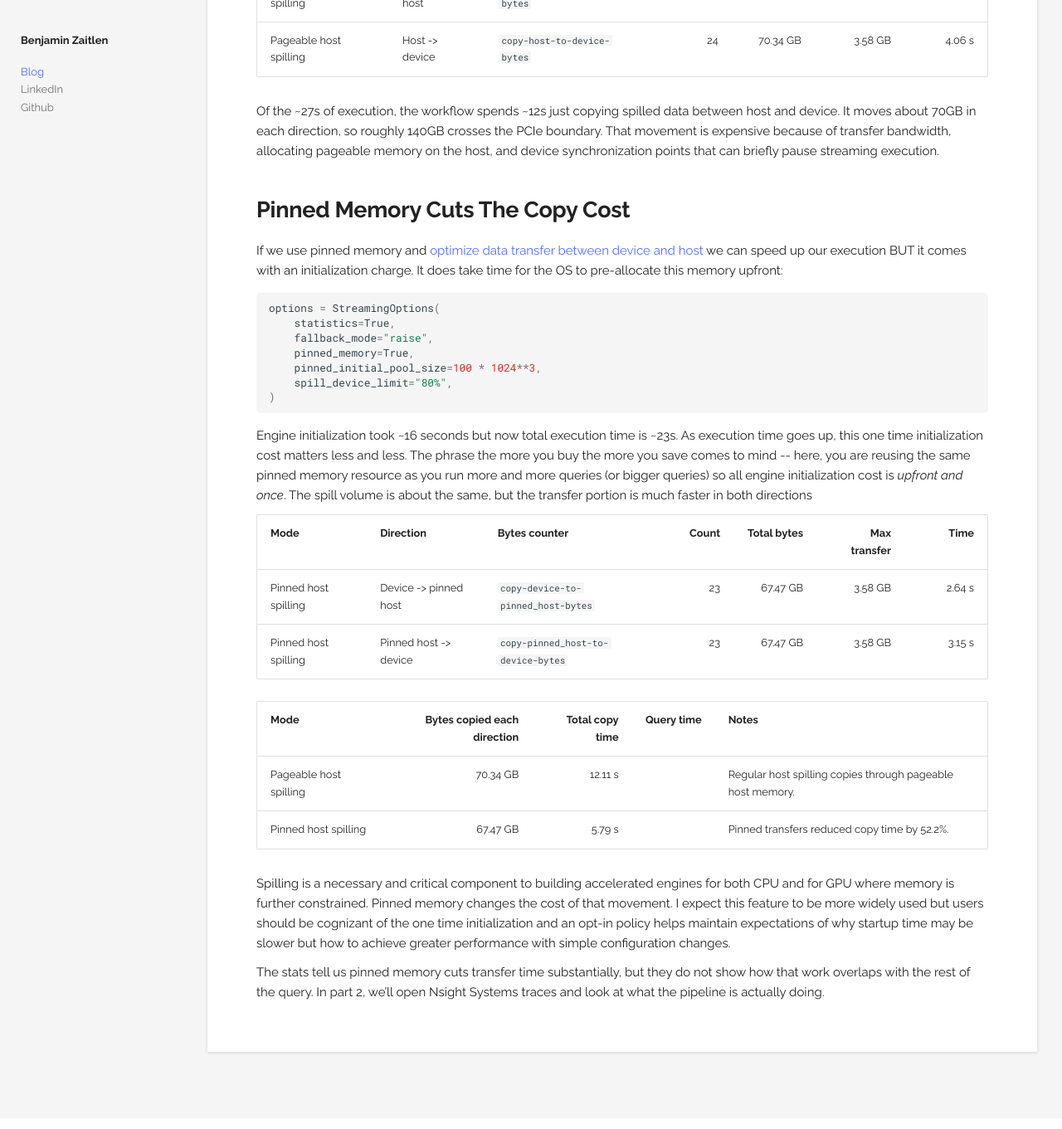
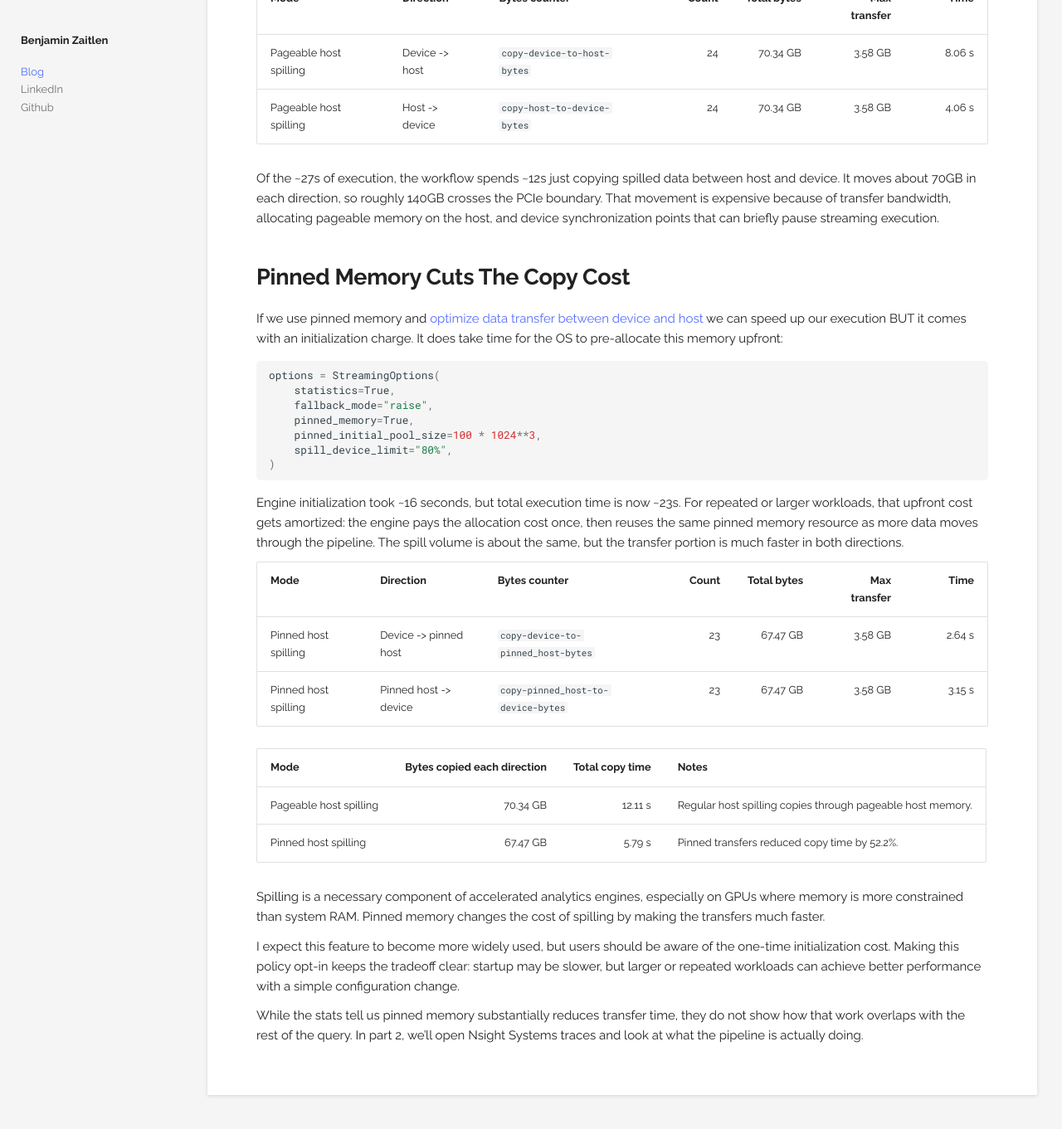
Before and after one commit to quasiben/quasiben.github.io, an MkDocs documentation site: the page built from docs/blog/posts/fancy-memory-for-etl-pt-1.md, in a window 1280 px wide and 1400 px high, scrolled down 2239 px. Shown: the top 1361 px of the window at 83% size. Built offline with MkDocs 1.6.1 and Material for MkDocs 9.7.7, drawn with Linux system fonts in a browser that asks for light colours; some of the changed text lies outside the part shown.

Commit message:
address more feedback

````diff
--- a/docs/blog/posts/fancy-memory-for-etl-pt-1.md
+++ b/docs/blog/posts/fancy-memory-for-etl-pt-1.md
@@ -57,13 +57,15 @@
     )
 ```
 
-Uncompressed the data is ~50GB, so we'd expect some spilling.  With cudf-polars 26.06, we have a new backend to execute and manage memory: [RapidsMPF](https://github.com/rapidsai/rapidsmpf).  Let's see what happens when we naively run the query and write the results back to disk:
+Uncompressed the data is ~50GB, so we'd expect some spilling.  With cuDF-Polars 26.06, we have a new backend to execute and manage memory: [RapidsMPF](https://github.com/rapidsai/rapidsmpf).  Let's see what happens when we naively run the query and write the results back to disk:
 
 ```python
 build_query(data_dir).sink_parquet(output_path, engine='gpu')
 ```
 
-On this L40, the query runs in ~27s.  You may or may not know this, but cuDF-polars is doing something on your behalf.  It's spilling and seems like it has a reasonable default.  By default,  at 80% of the device memory,  cuDF-Polars will start spilling from device-to-host.   Let's turn off spilling and see what happens.  For this we are going to explicitly configure the GPU engine and options for cuDF-polars:
+## Spilling Saves The Query
+
+On this L40, the query runs in ~27s.  By default, at 80% of the device memory,  cuDF-Polars will start spilling from device-to-host.  Let's turn off spilling and see what happens.  For this we are going to explicitly configure the GPU engine and options for cuDF-Polars:
 
 ```python
 
@@ -118,18 +120,21 @@
 )
 ```
 
-Engine initialization took ~16 seconds but now total execution time is ~23s.  As execution time goes up, this one time initialization cost matters less and less.  The phrase the more you buy the more you save comes to mind -- here, you are reusing the same pinned memory resource as you run more and more queries (or bigger queries) so all engine initialization cost is *upfront and once*.  The spill volume is about the same, but the transfer portion is much faster in both directions
+Engine initialization took ~16 seconds, but total execution time is now ~23s. For repeated or larger workloads, that upfront cost gets amortized: the engine pays the allocation cost once, then reuses the same pinned memory resource as more data moves through the pipeline. The spill volume is about the same, but the transfer portion is much faster in both directions.
+
 
 | Mode | Direction | Bytes counter | Count | Total bytes | Max transfer | Time |
 | --- | --- | --- | ---: | ---: | ---: | ---: |
 | Pinned host spilling | Device -> pinned host | `copy-device-to-pinned_host-bytes` | 23 | 67.47 GB | 3.58 GB | 2.64 s |
 | Pinned host spilling | Pinned host -> device | `copy-pinned_host-to-device-bytes` | 23 | 67.47 GB | 3.58 GB | 3.15 s |
 
-| Mode | Bytes copied each direction | Total copy time | Query time | Notes |
-| --- | ---: | ---: | ---: | --- |
-| Pageable host spilling | 70.34 GB | 12.11 s |  | Regular host spilling copies through pageable host memory. |
-| Pinned host spilling | 67.47 GB | 5.79 s |  | Pinned transfers reduced copy time by 52.2%. |
+| Mode | Bytes copied each direction | Total copy time | Notes |
+| --- | ---: | ---: | --- |
+| Pageable host spilling | 70.34 GB | 12.11 s | Regular host spilling copies through pageable host memory. |
+| Pinned host spilling | 67.47 GB | 5.79 s | Pinned transfers reduced copy time by 52.2%. |
 
-Spilling is a necessary and critical component to building accelerated engines for both CPU and for GPU where memory is further constrained.  Pinned memory changes the cost of that movement.  I expect this feature to be more widely used but users should be cognizant of the one time initialization and an opt-in policy helps maintain expectations of why startup time may be slower but how to achieve greater performance with simple configuration changes.
+Spilling is a necessary component of accelerated analytics engines, especially on GPUs where memory is more constrained than system RAM. Pinned memory changes the cost of spilling by making the transfers much faster.
 
-The stats tell us pinned memory cuts transfer time substantially, but they do not show how that work overlaps with the rest of the query. In part 2, we’ll open Nsight Systems traces and look at what the pipeline is actually doing.
+I expect this feature to become more widely used, but users should be aware of the one-time initialization cost. Making this policy opt-in keeps the tradeoff clear: startup may be slower, but larger or repeated workloads can achieve better performance with a simple configuration change.
+
+While the stats tell us pinned memory substantially reduces transfer time, they do not show how that work overlaps with the rest of the query.  In part 2, we’ll open Nsight Systems traces and look at what the pipeline is actually doing.
````
Also changed, not shown: other parts of docs/blog/posts/fancy-memory-for-etl-pt-1.md (+3 -3 lines).
